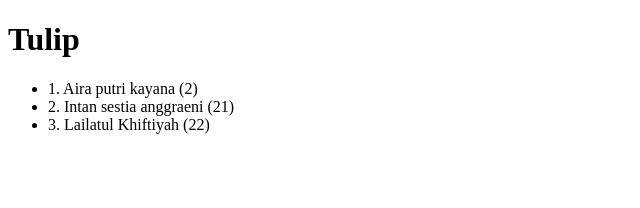
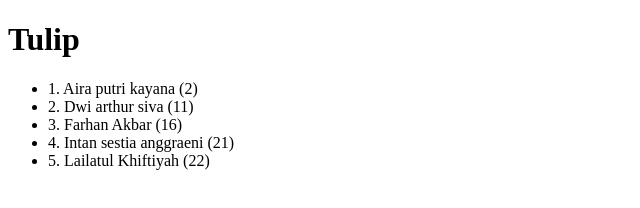
Before and after one commit to Lailatul-khiftiyah/kelompok-tulip, a plain HTML site: page index.html in a window 1280 px wide. Shown: the whole page, without its empty margins (0-640 px from the left). Drawn offline with Linux system fonts and the light colour scheme.

Commit message:
Update index.html

```diff
--- a/index.html
+++ b/index.html
@@ -6,7 +6,9 @@
 <Ibody>
   <ul>
     <Li> 1. Aira putri kayana (2) </Li>
-    <Li> 2. Intan sestia anggraeni (21) </Li>
-    <Li> 3. Lailatul Khiftiyah (22) </Li>
+    <Li> 2. Dwi arthur siva (11) </Li>
+    <Li> 3. Farhan Akbar (16) </Li>
+    <Li> 4. Intan sestia anggraeni (21) </Li>
+    <Li> 5. Lailatul Khiftiyah (22) </Li>
   </ul>
 </html>
```
